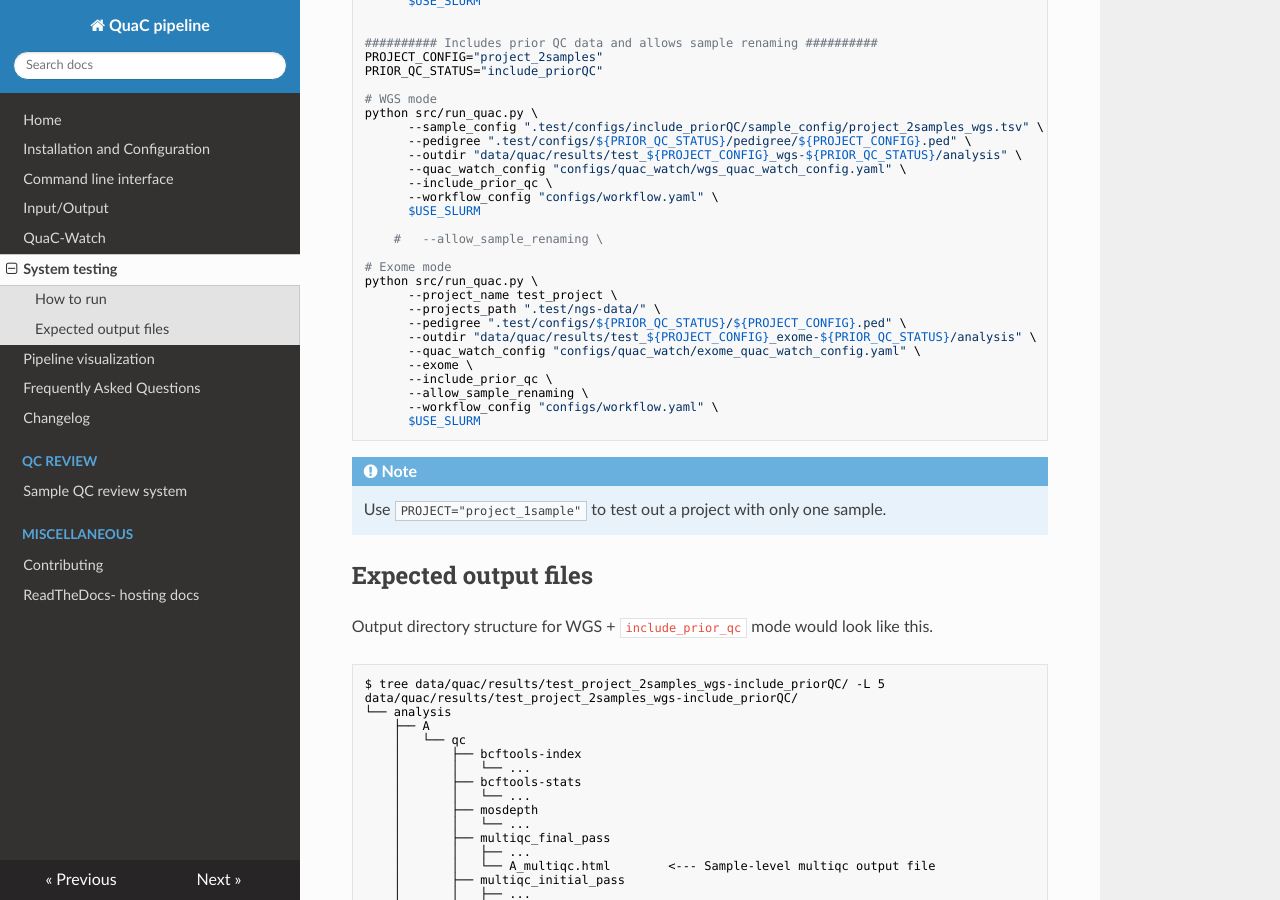
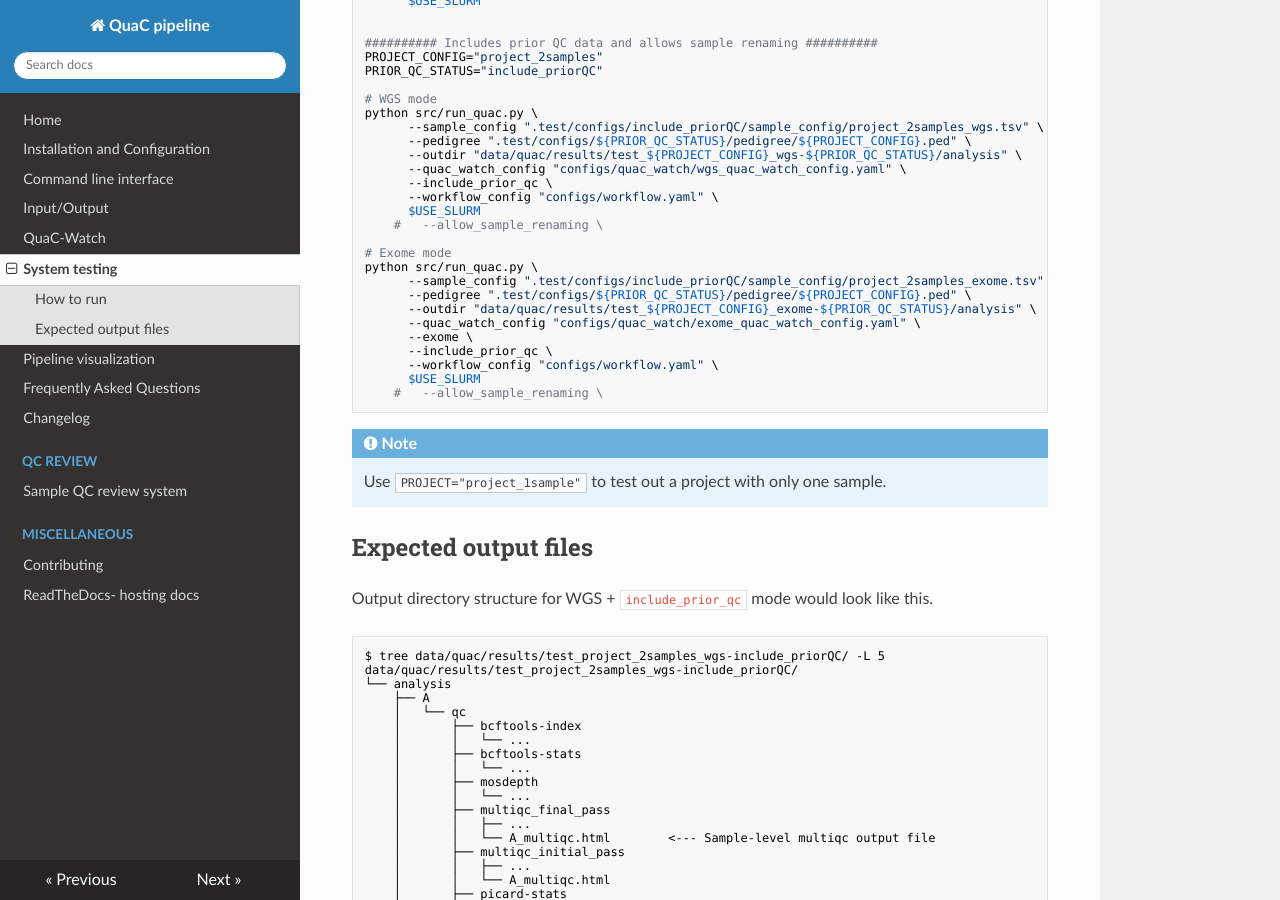
Before and after one commit to uab-cgds-worthey/quac, an MkDocs documentation site: the page built from docs/system_testing.md, in a window 1280 px wide and 900 px high, scrolled down 1164 px. Built offline with MkDocs 1.6.1, drawn with Linux system fonts in a browser that asks for light colours; nearby versions of some CDN libraries.

Commit message:
adds sample config for exome mode

````diff
--- a/docs/system_testing.md
+++ b/docs/system_testing.md
@@ -73,21 +73,19 @@
       --include_prior_qc \
       --workflow_config "configs/workflow.yaml" \
       $USE_SLURM
-
     #   --allow_sample_renaming \
 
 # Exome mode
 python src/run_quac.py \
-      --project_name test_project \
-      --projects_path ".test/ngs-data/" \
-      --pedigree ".test/configs/${PRIOR_QC_STATUS}/${PROJECT_CONFIG}.ped" \
+      --sample_config ".test/configs/include_priorQC/sample_config/project_2samples_exome.tsv" \
+      --pedigree ".test/configs/${PRIOR_QC_STATUS}/pedigree/${PROJECT_CONFIG}.ped" \
       --outdir "data/quac/results/test_${PROJECT_CONFIG}_exome-${PRIOR_QC_STATUS}/analysis" \
       --quac_watch_config "configs/quac_watch/exome_quac_watch_config.yaml" \
       --exome \
       --include_prior_qc \
-      --allow_sample_renaming \
       --workflow_config "configs/workflow.yaml" \
       $USE_SLURM
+    #   --allow_sample_renaming \
 ```
 
 !!! note
````
Also changed, not shown: 1 other file.
